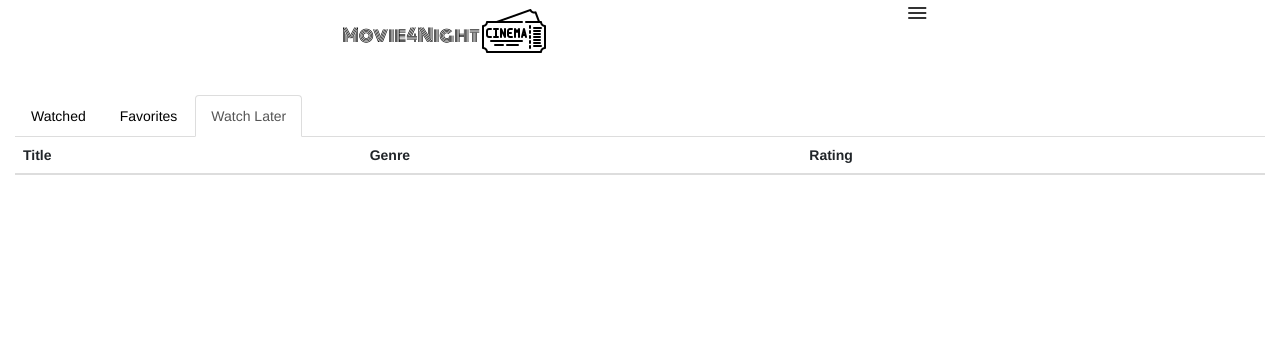
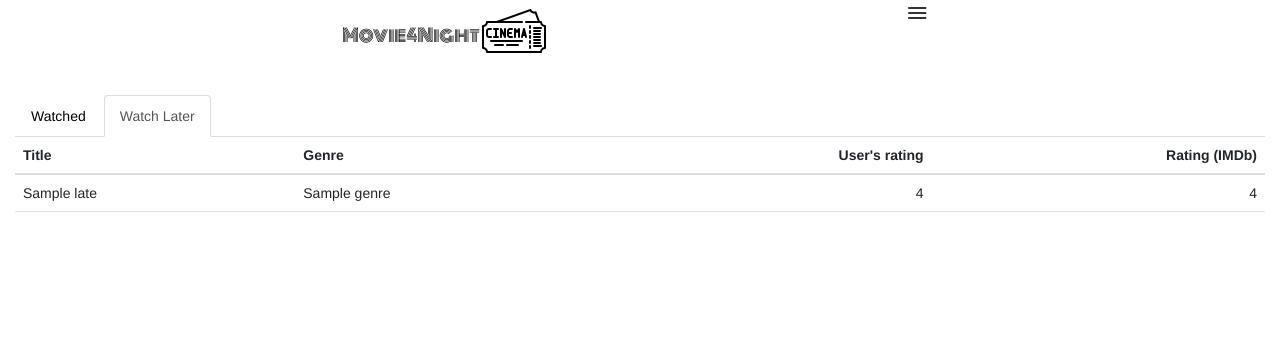
Before and after one commit to asya982/CS50_Final_project, a Flask app: template templates/main.html in a window 1280 px wide, after a click on "Watch Later". Shown: the part 17-362 px from the top of the page. Run offline with Flask 2, Linux system fonts and the light colour scheme; the template is opened without the code that fills it: most values are stand-ins (such as "Sample title", 1, 10 or a date in 2020); lists and menus that the app fills with data are empty; some libraries are stand-ins or nearby versions.

Commit message:
watch later

```diff
--- a/app.py
+++ b/app.py
@@ -160,14 +160,22 @@ def changePass():
 @app.route('/add_to_watched',methods = ['POST'])
 @login_required
 def add_to_watched():
+    id = db.execute("SELECT COUNT(id) FROM users_history")[0]['COUNT(id)'] + 1
     rate=float(request.form.get('rate'))
-    id = db.execute("SELECT COUNT(id) FROM users_history")[0]['COUNT(id)'] + 1
     db.execute("INSERT INTO users_history(id,user_id,movie_id,status) VALUES(?,?,?,'watched')", id ,session['user_id'], request.form.get('watched'))
     db.execute("INSERT INTO user_rating(user_id,film_id,rating) VALUES(?,?,?)", session['user_id'], request.form.get('watched'),rate)
+    flash("Added to watched")
+    return redirect("/")
 
 
-    flash("Added to watched")
+@app.route('/add_to_later',methods = ['POST'])
+@login_required
+def add_to_laters():
+    id = db.execute("SELECT COUNT(id) FROM users_history")[0]['COUNT(id)'] + 1
+    db.execute("INSERT INTO users_history(id,user_id,movie_id,status) VALUES(?,?,?,'watch later')", id ,session['user_id'], request.form.get('later'))
+    flash("Added to Watch later")
     return redirect("/")
+
 
 @app.route('/add',methods=["GET", "POST"])
 @login_required
@@ -187,8 +195,9 @@ def add():
 @app.route("/watched", methods=["GET", "POST"])
 @login_required
 def table():
-        watched = db.execute("SELECT * FROM movie WHERE id IN (SELECT movie_id FROM users_history WHERE status='watched' AND user_id=?)", session["user_id"])
-        return render_template('main.html',watched=watched)
+    laters=db.execute("SELECT * FROM movie WHERE id IN (SELECT movie_id FROM users_history WHERE status='watch later' AND user_id=?)", session["user_id"])
+    watched = db.execute("SELECT * FROM movie WHERE id IN (SELECT movie_id FROM users_history WHERE status='watched' AND user_id=?)", session["user_id"])
+    return render_template('main.html',watched=watched, laters=laters)
 
 
 @socketio.on('message')
--- a/templates/index.html
+++ b/templates/index.html
@@ -15,7 +15,7 @@ Main
                     </div>
                 </div>
                 <div class="row mx-auto">
-                    <div class="col-5 col-sm-3" style="padding-top: 12%; margin-left: 32%;">
+                    <div class="col-6 col-sm-4" style="padding-top: 15%; margin-left: 27%;">
                         <select id="genres" name="genres" class="form-select w-100" aria-label=".form-select">
                             <option selected value="all">All genres</option>
                             {% for genre in genres %}
--- a/templates/main.html
+++ b/templates/main.html
@@ -12,7 +12,6 @@
 {% block main %}
   <ul class="nav nav-tabs" id="nav-tab" role="tablist">
     <li class="active"><a data-toggle="tab" href="#watched">Watched</a></li>
-    <li><a data-toggle="tab" href="#fav">Favorites</a></li>
     <li><a data-toggle="tab" href="#later">Watch Later</a></li>
   </ul>
 
@@ -37,39 +36,23 @@
         </tbody>
       </table>
     </div>
-    <div id="fav" class="tab-pane fade">
+    <div id="later" class="tab-pane fade">
             <table class="table">
         <thead>
-          <th>Title</th>
-          <th>Genre</th>
-          <th>Rating</th>
+          <th class="text-start">Title</th>
+          <th class="text-start">Genre</th>
+          <th class="text-end">User's rating</th>
+          <th class="text-end">Rating (IMDb)</th>
         </thead>
         <tbody>
-            <!--{% for genre in genres %}
-                <tr>
-                    <td>
-
-                    </td>
-                </tr>
-            {% endfor %}-->
-        </tbody>
-      </table>
-    </div>
-    <div id="later" class="tab-pane fade">
-      <table class="table">
-        <thead>
-          <th>Title</th>
-          <th>Genre</th>
-          <th>Rating</th>
-        </thead>
-        <tbody>
-            <!--{% for genre in genres %}
-                <tr>
-                    <td>
-
-                    </td>
-                </tr>
-            {% endfor %}-->
+            {% for late in laters %}
+            <tr>
+              <td class="text-start">{{ late['title'] }}</td>
+              <td class="text-start">{{ late['genre'] }}</td>
+              <td class="text-end">{{ late['site_rating'] }}</td>
+              <td class="text-end">{{ late['rating'] }}</td>
+            </tr>
+            {% endfor %}
         </tbody>
       </table>
     </div>
```
Also changed, not shown: templates/generated.html (+5 -4 lines), movie4night.db, 2 other files.
